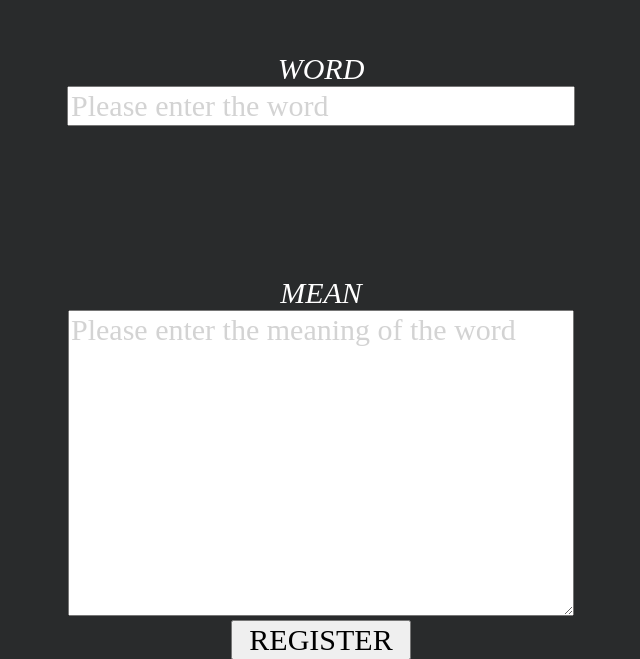
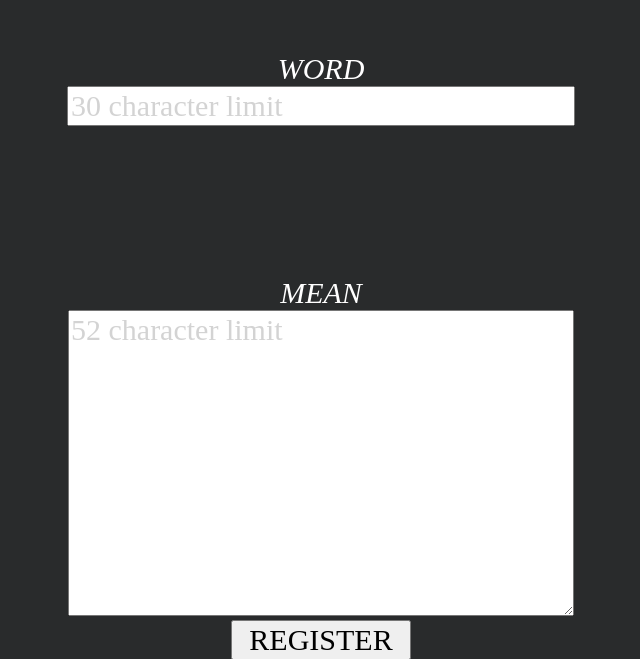
Before and after one commit to brightcat1/FlashCard, a Flask app: template app/templates/create_card.html in a window 1280 px wide. Shown: the part 314-973 px from the top of the page, without its empty margins (319-959 px from the left). Run offline with Flask 2, Linux system fonts and the light colour scheme; the template is opened without the code that fills it, so the values that code supplies are empty; parts of the project's set-up code (start-up, migrations or seed data) failed here and were passed over.

Commit message:
エラーページの修正

```diff
--- a/app/app.py
+++ b/app/app.py
@@ -46,29 +46,32 @@ def create_card():
 def post():
     word = request.form["word"]
     mean = request.form["mean"]
+    if len(word) > 30 or len(mean) > 52:
+        error_code = 101
+        return render_template("error.html", error_code = error_code)
     pattern = "^(?=.*(<|>|&|;|\'|\"|\/|=|\?|:|\*|{|}|\[|\])).*$"
     wresult = re.match(pattern, word)
     mresult = re.match(pattern, mean)
     if wresult or mresult:
-        return redirect(url_for('error'))
+        error_code = 101
+        return render_template("error.html", error_code = error_code)
     cur.execute("INSERT INTO vocabook (word, mean) VALUES ('{word}', '{mean}');".format(word=word, mean=mean))
     connect.commit()
     return redirect(url_for('create_card'))
-
-#「/error.html」へアクセスがあった場合に、「error.html」を返す
-@app.route("/error.html")
-def error():
-    return render_template("error.html")
 
 @app.route("/delete_card",methods=["post"])
 def delete_card():
     cur.execute('SELECT * FROM vocabook')
     voca_info = cur.fetchall()
     card_word = request.form["card_word"]
+    if len(card_word) > 30:
+        error_code = 101
+        return render_template("error.html", error_code = error_code)
     pattern = "^(?=.*(<|>|&|;|\'|\"|\/|=|\?|:|\*|{|}|\[|\])).*$"
     result = re.match(pattern, card_word)
     if result:
-        return redirect(url_for('error'))
+        error_code = 101
+        return render_template("error.html", error_code = error_code)
     for item in voca_info:
         if item[1] == card_word:
             cur.execute("DELETE FROM vocabook  WHERE word = '{a}';".format(a = item[1]))
--- a/app/static/style.css
+++ b/app/static/style.css
@@ -28,8 +28,8 @@ body, html {
 /*}*/
 .voca_card {
     padding: 0.5em 1em;
-    width: 1000px;
-    height: 450px;
+    width: 1100px;
+    height: 500px;
     margin-left: auto;
     margin-right: auto;
     background: #f4f4f4;
--- a/app/templates/create_card.html
+++ b/app/templates/create_card.html
@@ -22,15 +22,15 @@
 
             <form action="add_card" method="post">
                 <p class = "word_text">WORD</p>
-                <input type="text" pattern="^(?!.*(<|>|&|;)).*$" class = "word" name="word" placeholder="Please enter the word">
+                <input type="text" maxlength='30' pattern="^(?!.*(<|>|&|;)).*$" class = "word" name="word" placeholder="30 character limit">
+                <p class = "mean_text">MEAN</p>
+                <textarea class="mean" maxlength='52' pattern="^(?!.*(<|>|&|;)).*$" name="mean" placeholder="52 character limit"></textarea>
+                <p><input type="submit" value="REGISTER" class="register_btn"></p>
 
-                <p class = "mean_text">MEAN</p>
-                <textarea class="mean" pattern="^(?!.*(<|>|&|;)).*$" name="mean" placeholder="Please enter the meaning of the word"></textarea>
-                <p><input type="submit" value="REGISTER" class="register_btn"></p>
             </form>
             <form action="delete_card" method="post">
                 <p class = "word_text">Card you want to delete</p>
-                <input type="text" class = "word" name="card_word" placeholder="Please enter the word">
+                <input type="text" maxlength='30' class = "word" name="card_word" placeholder="Please enter the word">
                 <p><input type="submit" pattern="^(?!.*(<|>|&|;).*$" value="DELETE" class="register_btn"></p>
             </form>
             {% for item in voca_info %}
--- a/app/templates/error.html
+++ b/app/templates/error.html
@@ -18,7 +18,10 @@
         </div>
         <div class = "main">
             <h1 class = "slogan">Error</h1>
-            <p class = "sent">hahaha</p>
+            {% if error_code == 101%}
+            <h1>Invalid string！<h1>
+            <p class = "sent">The line break is 2 characters. Please be careful.</p>
+            {% endif %}
         </div>
         <div class = "foot_line">
         </div>
```
